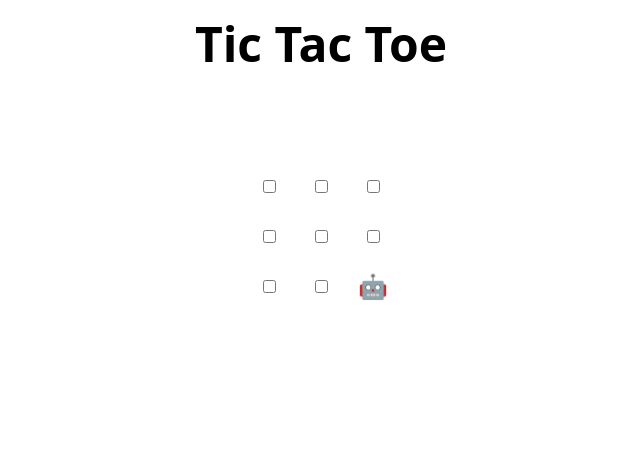
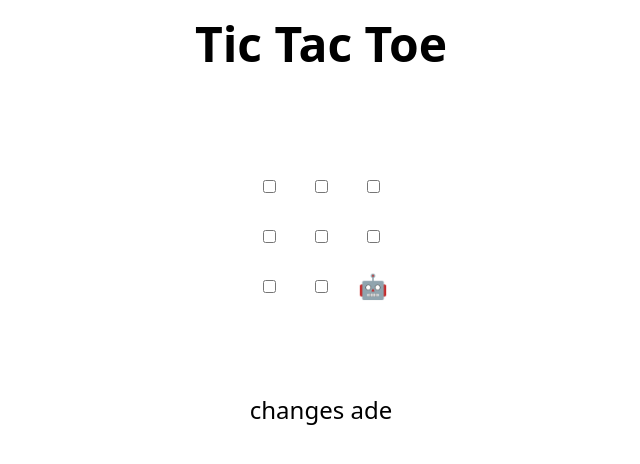
Before and after one commit to prijeshb/introduction-to-github3, a plain HTML site: page index.html in a window 1280 px wide. Shown: the whole page, without its empty margins (319-959 px from the left). Drawn offline with Linux system fonts and the light colour scheme.

Commit message:
Update index.html

```diff
--- a/index.html
+++ b/index.html
@@ -48,6 +48,7 @@
 </table>
 
 <h2 hidden>Game over, refresh to play again 🧑‍💻 🤖!, refresh to play again 🧑‍💻 🤖!</h2>
+changes ade
 
 <script>
   // Initialization
```
